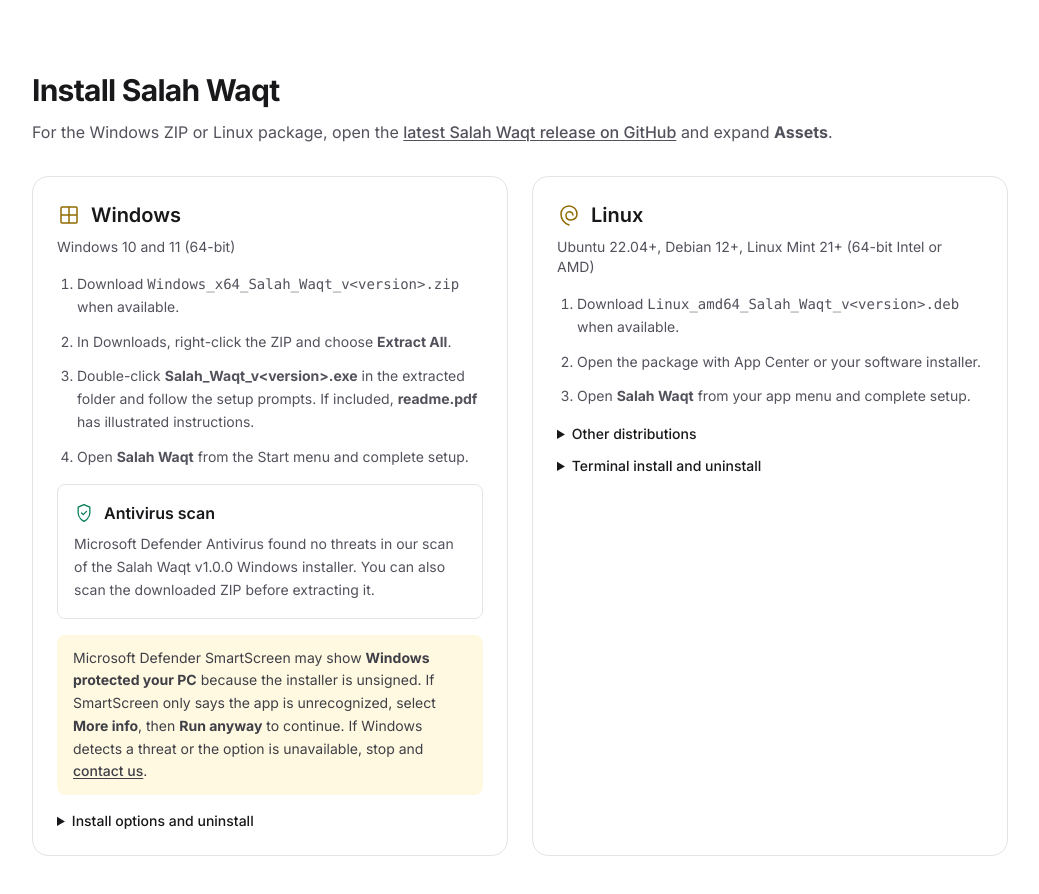
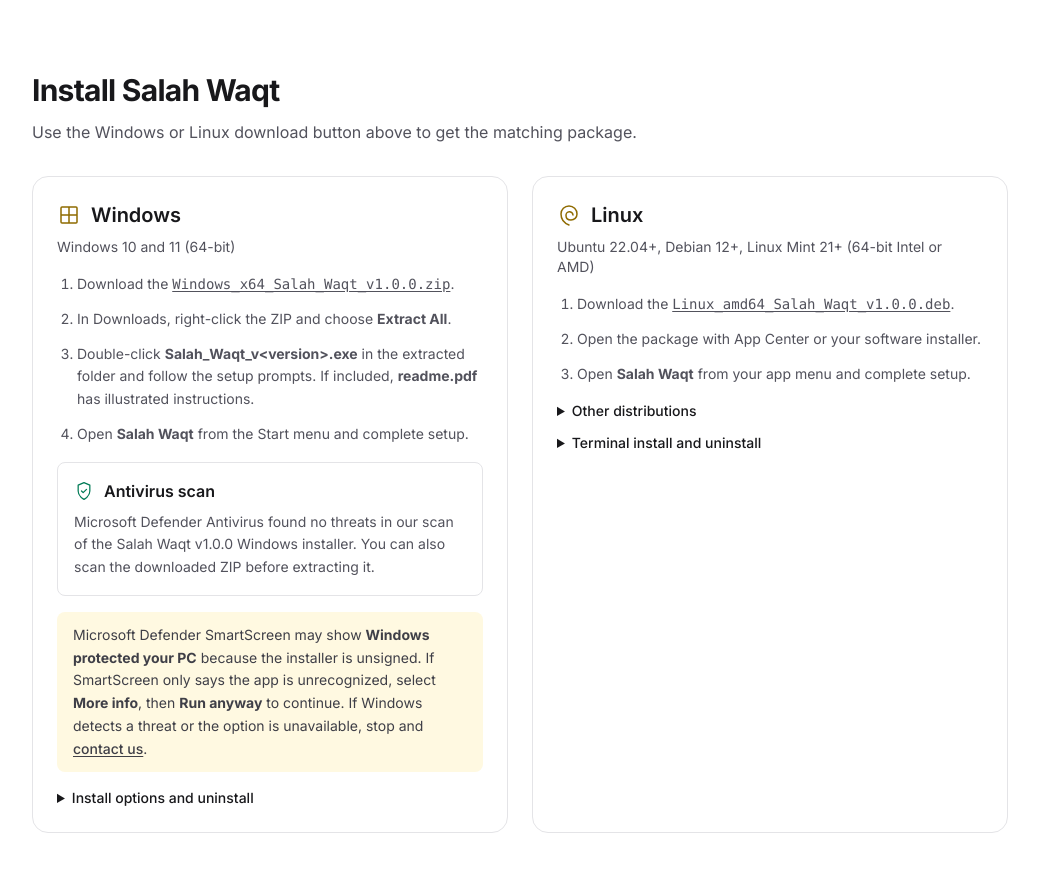
Before and after one commit to siokraft/salahwaqt, a plain HTML site: page docs/index.html in a window 1280 px wide. Shown: the part 2060-2954 px from the top of the page, without its empty margins (120-1159 px from the left). Drawn offline with nearby package versions, Linux system fonts and the light colour scheme.

Commit message:
updated website to make the downloads on click

```diff
--- a/docs/index.html
+++ b/docs/index.html
@@ -104,8 +104,8 @@
           Offline prayer times, live countdowns, and reminders. Free for Windows and Linux.
         </p>
         <div class="mt-8 grid max-w-xl gap-3 sm:grid-cols-2">
-          <!-- Keep the button IDs for GA4. The hrefs can point to individual release assets once published. -->
-          <a id="download-windows" href="https://github.com/siokraft/salahwaqt/releases/latest" class="download-primary group flex min-h-11 items-center justify-center gap-3 rounded-xl border border-(--color-gold-deep) bg-(--color-gold) px-4 py-1 text-left text-zinc-900 shadow-sm transition hover:brightness-95 hover:shadow-md sm:justify-between dark:border-(--color-gold) dark:bg-(--color-gold)">
+          <!-- Keep the button IDs for GA4. -->
+          <a id="download-windows" href="https://github.com/siokraft/salahwaqt/releases/download/v1.0.0/Windows_x64_Salah_Waqt_v1.0.0.zip" class="download-primary group flex min-h-11 items-center justify-center gap-3 rounded-xl border border-(--color-gold-deep) bg-(--color-gold) px-4 py-1 text-left text-zinc-900 shadow-sm transition hover:brightness-95 hover:shadow-md sm:justify-between dark:border-(--color-gold) dark:bg-(--color-gold)">
             <span class="flex items-center gap-2">
               <span class="flex h-9 w-9 shrink-0 items-center justify-center text-zinc-900">
                 <svg class="h-6 w-6" viewBox="0 0 24 24" fill="none" stroke="currentColor" stroke-width="1.5" aria-hidden="true"><rect x="4" y="4" width="16" height="16" rx="1"/><path d="M12 4v16M4 12h16"/></svg>
@@ -117,7 +117,7 @@
             </span>
             <svg class="h-5 w-5 shrink-0 text-zinc-500 transition group-hover:text-(--color-gold-deep) dark:text-zinc-400 dark:group-hover:text-(--color-gold)" viewBox="0 0 24 24" fill="none" stroke="currentColor" stroke-width="1.5" aria-hidden="true"><path stroke-linecap="round" stroke-linejoin="round" d="M12 3v12m-4-4 4 4 4-4M5 15v4a1 1 0 0 0 1 1h14a1 1 0 0 0 1-1v-4"/></svg>
           </a>
-          <a id="download-linux" href="https://github.com/siokraft/salahwaqt/releases/latest" class="group flex min-h-11 items-center justify-center gap-3 rounded-xl border border-(--color-gold-deep)/40 bg-(--color-gold-soft) px-4 py-1 text-left shadow-sm transition hover:border-(--color-gold-deep) hover:brightness-95 hover:shadow-md sm:justify-between dark:border-(--color-gold)/40 dark:bg-(--color-gold-night) dark:hover:border-(--color-gold)">
+          <a id="download-linux" href="https://github.com/siokraft/salahwaqt/releases/download/v1.0.0/Linux_amd64_Salah_Waqt_v1.0.0.deb" class="group flex min-h-11 items-center justify-center gap-3 rounded-xl border border-(--color-gold-deep)/40 bg-(--color-gold-soft) px-4 py-1 text-left shadow-sm transition hover:border-(--color-gold-deep) hover:brightness-95 hover:shadow-md sm:justify-between dark:border-(--color-gold)/40 dark:bg-(--color-gold-night) dark:hover:border-(--color-gold)">
             <span class="flex items-center gap-2">
               <span class="flex h-9 w-9 shrink-0 items-center justify-center rounded-lg bg-(--color-gold-soft) text-(--color-gold-deep) dark:bg-(--color-gold-night) dark:text-(--color-gold)">
                 <svg class="h-6 w-6" viewBox="0 0 24 24" fill="none" stroke="currentColor" stroke-width="1.5" aria-hidden="true"><path stroke-linecap="round" d="M12 22C7 20 4 16 4 11a8 8 0 1 1 16 0c0 3.7-2.8 6-6 6-3 0-5-1.9-5-4.5A3.5 3.5 0 0 1 16 12"/></svg>
@@ -266,7 +266,7 @@
     <section id="install" class="border-t border-zinc-200 dark:border-zinc-800">
       <div class="site-container py-16 md:py-20">
         <h2 class="text-3xl font-bold tracking-tight">Install Salah Waqt</h2>
-        <p class="mt-3 text-zinc-600 dark:text-zinc-400">For the Windows ZIP or Linux package, open the <a class="font-medium underline underline-offset-2" href="https://github.com/siokraft/salahwaqt/releases/latest">latest Salah Waqt release on GitHub</a> and expand <strong>Assets</strong>.</p>
+        <p class="mt-3 text-zinc-600 dark:text-zinc-400">Use the Windows or Linux download button above to get the matching package.</p>
 
         <div class="mt-8 grid gap-6 md:grid-cols-2">
           <article aria-labelledby="install-windows" class="rounded-2xl border border-zinc-200 p-6 dark:border-zinc-800">
@@ -276,7 +276,7 @@
             </div>
             <p class="mt-2 text-sm text-zinc-600 dark:text-zinc-400">Windows 10 and 11 (64-bit)</p>
             <ol class="mt-4 list-decimal space-y-3 pl-5 text-sm leading-relaxed text-zinc-600 dark:text-zinc-400">
-              <li>Download <code class="break-all">Windows_x64_Salah_Waqt_v&lt;version&gt;.zip</code> when available.</li>
+              <li>Download the <a class="font-medium underline underline-offset-2" href="https://github.com/siokraft/salahwaqt/releases/download/v1.0.0/Windows_x64_Salah_Waqt_v1.0.0.zip"><code class="break-all">Windows_x64_Salah_Waqt_v1.0.0.zip</code></a>.</li>
               <li>In Downloads, right-click the ZIP and choose <strong>Extract All</strong>.</li>
               <li>Double-click <strong>Salah_Waqt_v&lt;version&gt;.exe</strong> in the extracted folder and follow the setup prompts. If included, <strong>readme.pdf</strong> has illustrated instructions.</li>
               <li>Open <strong>Salah Waqt</strong> from the Start menu and complete setup.</li>
@@ -303,7 +303,7 @@
             </div>
             <p class="mt-2 text-sm text-zinc-600 dark:text-zinc-400">Ubuntu 22.04+, Debian 12+, Linux Mint 21+ (64-bit Intel or AMD)</p>
             <ol class="mt-4 list-decimal space-y-3 pl-5 text-sm leading-relaxed text-zinc-600 dark:text-zinc-400">
-              <li>Download <code class="break-all">Linux_amd64_Salah_Waqt_v&lt;version&gt;.deb</code> when available.</li>
+              <li>Download the <a class="font-medium underline underline-offset-2" href="https://github.com/siokraft/salahwaqt/releases/download/v1.0.0/Linux_amd64_Salah_Waqt_v1.0.0.deb"><code class="break-all">Linux_amd64_Salah_Waqt_v1.0.0.deb</code></a>.</li>
               <li>Open the package with App Center or your software installer.</li>
               <li>Open <strong>Salah Waqt</strong> from your app menu and complete setup.</li>
             </ol>
```
Also changed, not shown: 1 other file.
